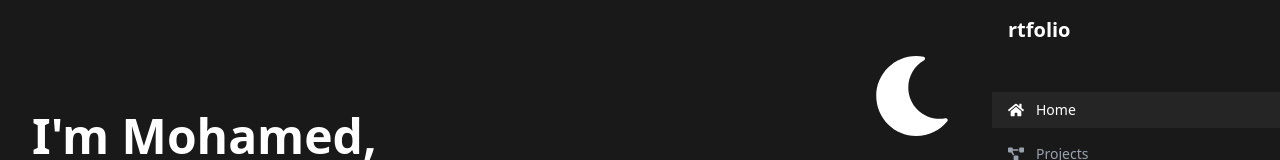
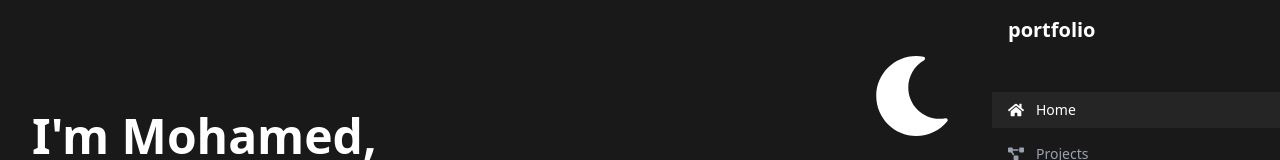
Before and after one commit to MohamedBerraho123/portfoliohostmohamed, a React (Vite) app: page / in a window 1280 px wide. Shown: the top 160 px of the page. Built offline with nearby package versions, Linux system fonts and the light colour scheme.

Commit message:
fixe name

```diff
--- a/src/components/sidebar.jsx
+++ b/src/components/sidebar.jsx
@@ -27,7 +27,7 @@
     >
       {/* Logo */}
       <div className="p-4 mb-8">
-        <h1 className="text-xl font-bold text-white">rtfolio</h1>
+        <h1 className="text-xl font-bold text-white">portfolio</h1>
       </div>
 
       {/* Main Navigation */}
```
